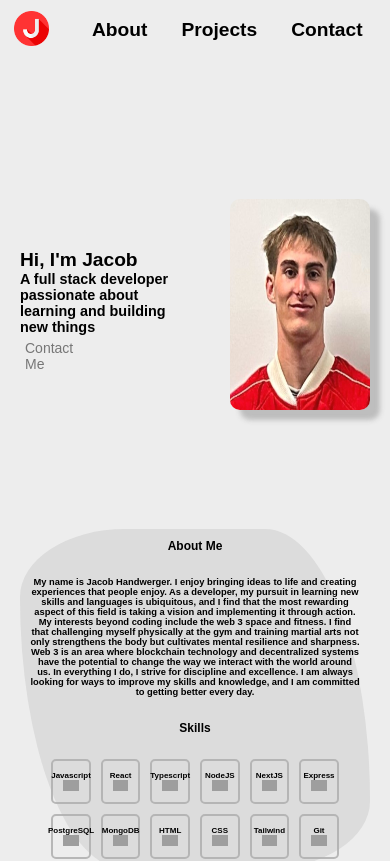
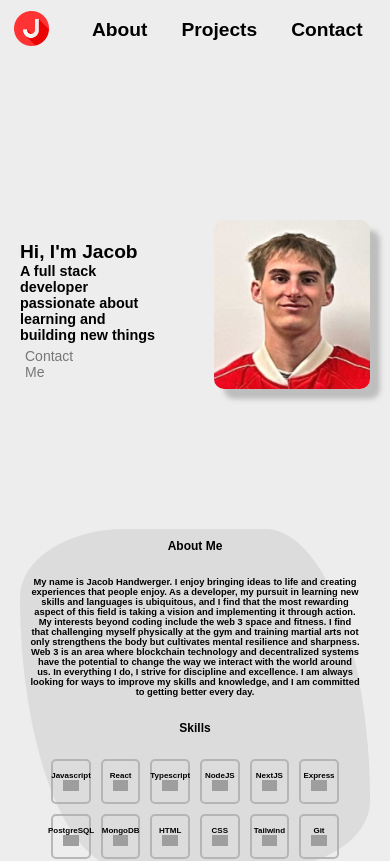
Before and after one commit to j4yyyeth/personal-website, a React (Create React App) app: page / in a window 390 px wide. Shown: the top 861 px of the page. Built offline with nearby package versions, Linux system fonts and the light colour scheme; grey boxes are pictures that could not be loaded; a web font is replaced by a local one.

Commit message:
glass nav

```diff
--- a/src/App.css
+++ b/src/App.css
@@ -8,6 +8,7 @@ body {
     font-family: 'Khula', sans-serif;
     overflow-x: hidden;
 }
+
 
 body:focus {
   outline: none !important;
@@ -45,7 +46,8 @@ nav {
 }
 
 .nav-color {
-    background-color: rgba(178, 178, 178, 0.9);
+    background: rgba(255, 255, 255, 0.4);
+    backdrop-filter: blur(5px);
 }
 
 nav a {
@@ -102,13 +104,15 @@ nav a:hover {
     font-size: 2rem;
 }
 
-#home img {
-    height: 40vh;
-    width: 22vw;
-    border-radius: 10px;
-    box-shadow: 10px 10px 5px 0px rgba(178, 178, 178, 0.8);
-    -webkit-box-shadow: 10px 10px 5px 0px rgba(178, 178, 178, 0.8);
-    -moz-box-shadow: 10px 10px 5px 0px rgba(178, 178, 178, 0.8);
+.profile-image {
+  max-width: 100%;
+  height: auto;
+  display: block;
+  border-radius: 10px;
+  box-shadow: 10px 10px 5px 0px rgba(178, 178, 178, 0.8);
+  -webkit-box-shadow: 10px 10px 5px 0px rgba(178, 178, 178, 0.8);
+  -moz-box-shadow: 10px 10px 5px 0px rgba(178, 178, 178, 0.8);
+  object-fit: cover;
 }
 
 .home-flex {
@@ -667,7 +671,19 @@ form {
 
 }
 
+@media screen and (max-width: 768px) {
+  #home img {
+    height: 30vh;
+    width: 40vw;
+  }
+}
+
 @media screen and (max-width: 600px) {
+
+  #home img {
+    height: 25vh;
+    width: 35vw;
+  }
 
   #about {
     font-size: .7rem;
@@ -726,8 +742,8 @@ form {
     }
 
     #home img {
-        height: 25vh;
-        width: 38vw;
+        height: 20vh;
+        width: 45vw;
     }
 
     .home-flex {
@@ -759,8 +775,8 @@ font-size: 1.2rem;
 }
 
 #home img {
-    height: 25vh;
-    width: 36vw;
+    height: 20vh;
+    width: 40vw;
 }
 
 .home-flex {
--- a/src/components/Home.js
+++ b/src/components/Home.js
@@ -1,17 +1,23 @@
-import { HashLink } from 'react-router-hash-link';
+import { HashLink } from "react-router-hash-link";
+
 const Home = () => {
-    return (
-      <div id="home">
-      <div className='heading-txt'>
-          <h1>Hi, I'm Jacob</h1>
-          <div className='home-flex'>
-            <h2>A full stack developer passionate about learning and building new things</h2>
-            <HashLink className='contact-btn' to='#contact' smooth>Contact Me</HashLink>
-          </div>
+  return (
+    <div id="home">
+      <div className="heading-txt">
+        <h1>Hi, I'm Jacob</h1>
+        <div className="home-flex">
+          <h2>
+            A full stack developer passionate about learning and building new
+            things
+          </h2>
+          <HashLink className="contact-btn" to="#contact" smooth>
+            Contact Me
+          </HashLink>
         </div>
-        <img src={require('../pfp.jpg')} alt="pfp" />
       </div>
-    )
-  }
+      <img src={require("../pfp.jpg")} alt="pfp" className="profile-image" />
+    </div>
+  );
+};
 
-  export default Home;
+export default Home;
```
